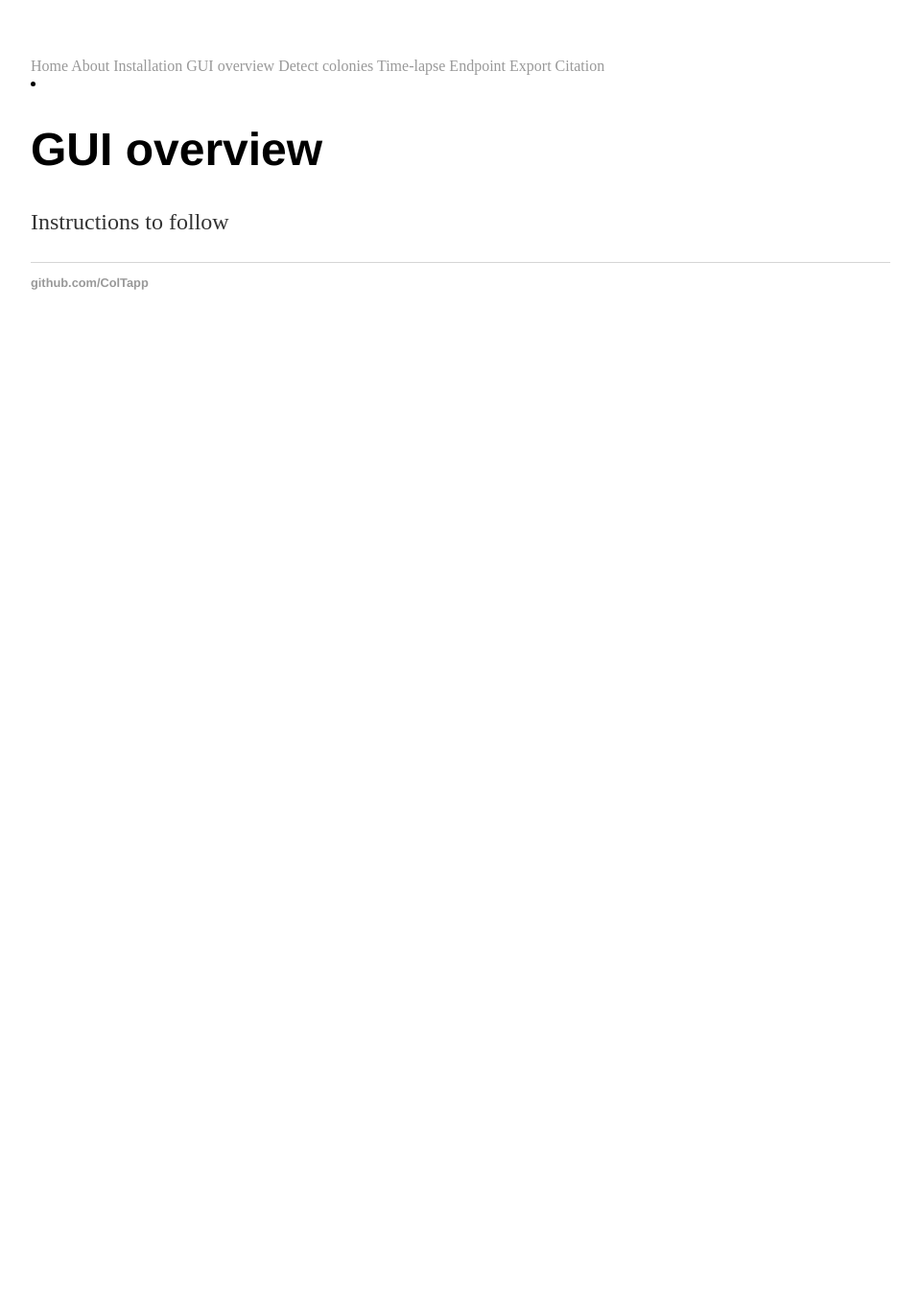
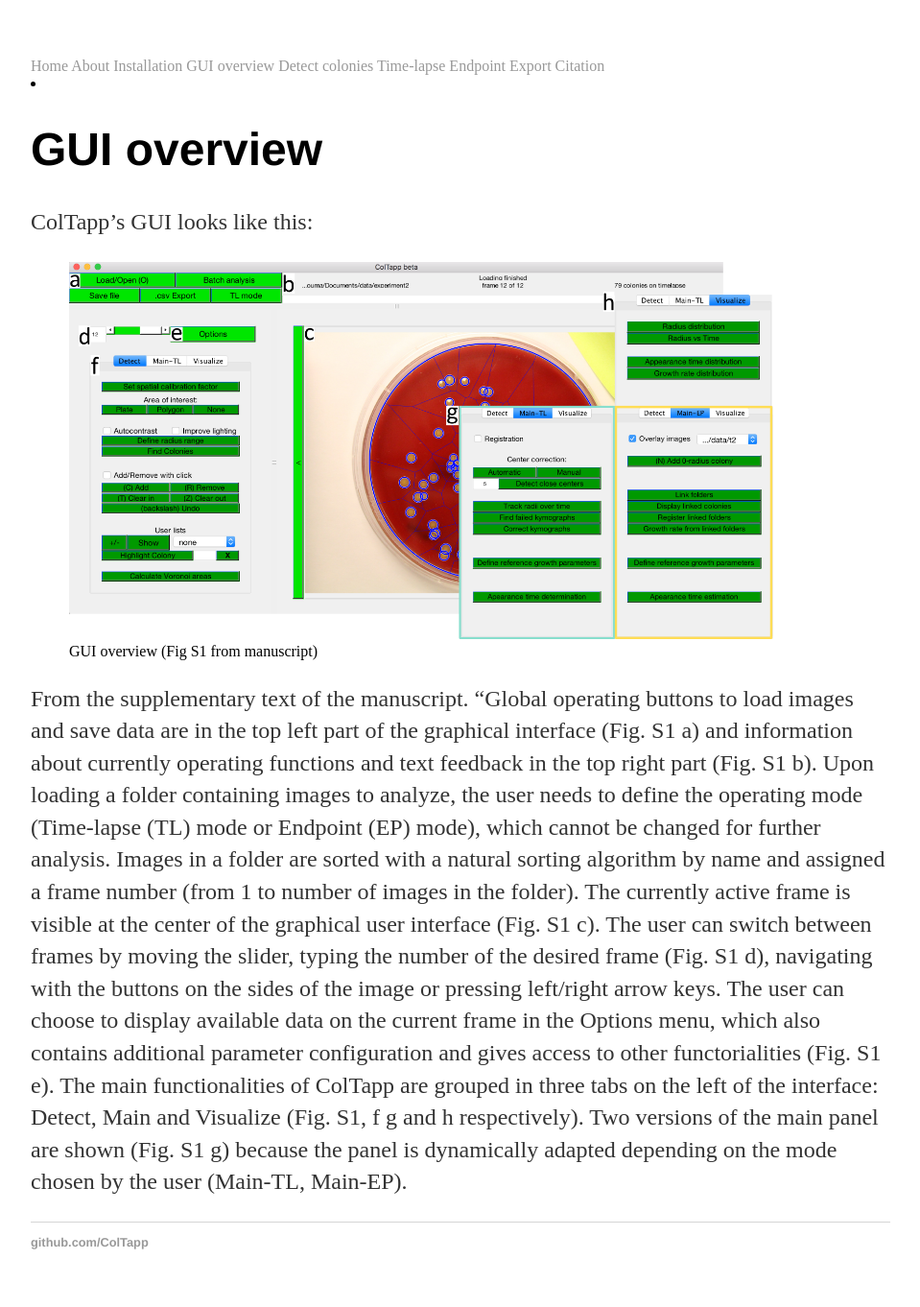
Before and after one commit to ColTapp/ColTapp.github.io, a Jekyll site: the page built from overview.md, in a window 1280 px wide. Shown: the whole page at 96% size, without its empty margins (160-1119 px from the left). Built offline with Jekyll 4.4.1, drawn with Linux system fonts in a browser that asks for light colours; before the commit the page ends 900 px from its top, so only the background shows below that.

Commit message:
Update overview.md

```diff
--- a/overview.md
+++ b/overview.md
@@ -4,4 +4,9 @@ title: GUI overview
 ---
 # GUI overview
 
-Instructions to follow
+ColTapp’s GUI looks like this:
+<figure>
+  <img src="{{site.url}}/assets/images/GUI_1.png" alt="GUI overview"/>
+  <figcaption>GUI overview (Fig S1 from manuscript) </figcaption>
+</figure>
+From the supplementary text of the manuscript. “Global operating buttons to load images and save data are in the top left part of the graphical interface (Fig. S1 a) and information about currently operating functions and text feedback in the top right part (Fig. S1 b). Upon loading a folder containing images to analyze, the user needs to define the operating mode (Time-lapse (TL) mode or Endpoint (EP) mode), which cannot be changed for further analysis. Images in a folder are sorted with a natural sorting algorithm by name and assigned a frame number (from 1 to number of images in the folder). The currently active frame is visible at the center of the graphical user interface (Fig. S1 c). The user can switch between frames by moving the slider, typing the number of the desired frame (Fig. S1 d), navigating with the buttons on the sides of the image or pressing left/right arrow keys. The user can choose to display available data on the current frame in the Options menu, which also contains additional parameter configuration and gives access to other functorialities (Fig. S1 e). The main functionalities of ColTapp are grouped in three tabs on the left of the interface: Detect, Main and Visualize (Fig. S1, f g and h respectively). Two versions of the main panel are shown (Fig. S1 g) because the panel is dynamically adapted depending on the mode chosen by the user (Main-TL, Main-EP).
```
